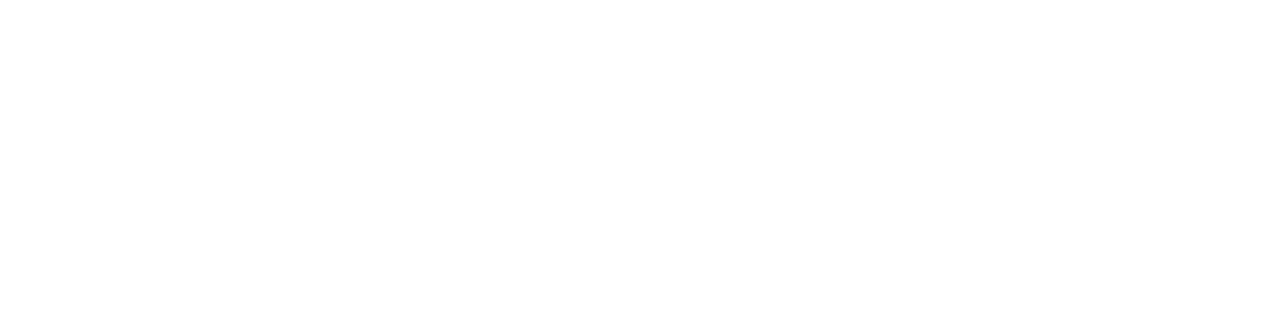
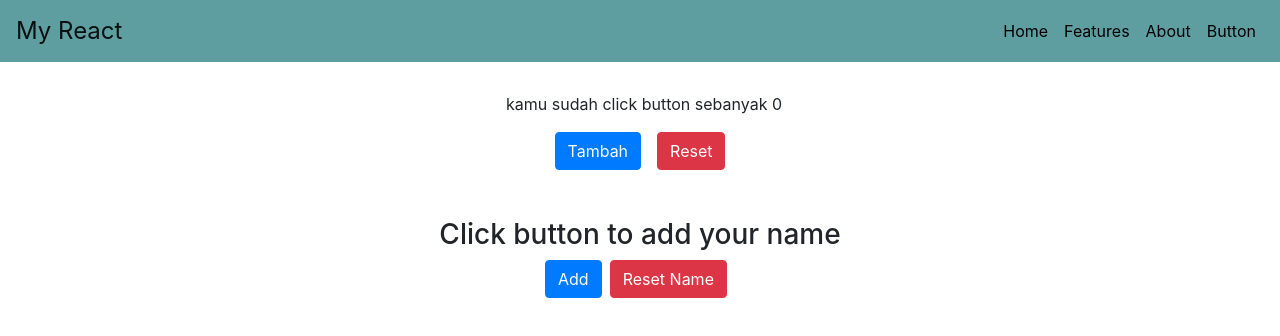
Before and after one commit to sgitwhyd/my-first-react-app, a React (Create React App) app: page /Button in a window 1280 px wide. Shown: the top 336 px of the page. Built offline with nearby package versions, Linux system fonts and the light colour scheme.

Commit message:
add new script

```diff
--- a/package.json
+++ b/package.json
@@ -7,6 +7,7 @@
     "@testing-library/react": "^9.5.0",
     "@testing-library/user-event": "^7.2.1",
     "bootstrap": "^4.5.2",
+    "jquery": "^3.5.1",
     "react": "^16.13.1",
     "react-dom": "^16.13.1",
     "react-router-dom": "^5.2.0",
--- a/public/index.html
+++ b/public/index.html
@@ -39,8 +39,6 @@
       To begin the development, run `npm start` or `yarn start`.
       To create a production bundle, use `npm run build` or `yarn build`.
     -->
-    <script src="https://code.jquery.com/jquery-3.5.1.slim.min.js" integrity="sha384-DfXdz2htPH0lsSSs5nCTpuj/zy4C+OGpamoFVy38MVBnE+IbbVYUew+OrCXaRkfj" crossorigin="anonymous"></script>
-<script src="https://cdn.jsdelivr.net/npm/popper.js@1.16.1/dist/umd/popper.min.js" integrity="sha384-9/reFTGAW83EW2RDu2S0VKaIzap3H66lZH81PoYlFhbGU+6BZp6G7niu735Sk7lN" crossorigin="anonymous"></script>
-<script src="https://stackpath.bootstrapcdn.com/bootstrap/4.5.2/js/bootstrap.min.js" integrity="sha384-B4gt1jrGC7Jh4AgTPSdUtOBvfO8shuf57BaghqFfPlYxofvL8/KUEfYiJOMMV+rV" crossorigin="anonymous"></script>
+    <script src="https://code.jquery.com/jquery-3.5.1.slim.min.js" integrity="sha256-4+XzXVhsDmqanXGHaHvgh1gMQKX40OUvDEBTu8JcmNs=" crossorigin="anonymous"></script>
   </body>
 </html>
--- a/src/About.js
+++ b/src/About.js
@@ -1,8 +1,11 @@
 import React from "react";
 
-
-const Hello = () => {
-    return <h1 className="text-center">Sigit Wahyudi</h1>
+function About() {
+  return (
+    <div>
+      <h1 className="text-center">This is About page</h1>
+    </div>
+  );
 }
 
-export default Hello;
+export default About;
--- a/src/App.js
+++ b/src/App.js
@@ -5,6 +5,7 @@ import Hello from './About.js';
 import Navbar from './component/Navbar';
 import Home from './Home';
 import Features from './Features.js';
+import Button from './component/Button';
 import { BrowserRouter, Route} from 'react-router-dom'
 
 function App() {
@@ -13,7 +14,7 @@ function App() {
     <Route exact path="/">
       <Navbar/>
       <Home/>
-    </Route>
+        </Route>
     <Route path="/About">
       <Navbar/>
       <Hello/>
@@ -22,6 +23,10 @@ function App() {
     <Navbar/>
     <Features/>
     </Route>
+    <Route path="/Button">
+      <Navbar/>
+      <Button color="primary" colorReset="danger" margin="mx-2"/>
+    </Route>
    </BrowserRouter>
   );
 }
--- a/src/Features.js
+++ b/src/Features.js
@@ -1,8 +1,11 @@
-import React from 'react'
+import React from "react";
 
-
-const Features = () => {
-    return <h1 className="text-center">this Features Page</h1>
+function Features() {
+  return (
+    <div>
+      <h1 className="text-center">This is feature page</h1>
+    </div>
+  );
 }
 
 export default Features;
--- /dev/null
+++ b/src/component/Button.js
@@ -0,0 +1,43 @@
+import React, {useState} from "react";
+
+const Button = ({color, colorReset, margin}) => {
+  const [number, setNumber] = useState(0);
+  const [massage, notif] = useState("Click button to add your name");
+  return (
+    <>
+      <div className="text-center mb-5">
+        <p className="ml-2">kamu sudah click button sebanyak {number}</p>
+        <button
+          className={`btn btn-${color} ${margin}`}
+          onClick={() => setNumber(number + 1)}
+        >
+          Tambah
+        </button>
+        <button
+          className={`btn btn-${colorReset} ${margin}`}
+          onClick={() => setNumber(0)}
+        >
+          Reset
+        </button>
+      </div>
+
+      <div className="popUp text-center">
+        <h3>{massage}</h3>
+        <button
+          className={`btn btn-${color}`}
+          onClick={() => notif(prompt("type your name ?"))}
+        >
+          Add
+        </button>
+        <button
+          className={`btn btn-${colorReset} ${margin}`}
+          onClick={() => notif("Click button to add your name")}
+        >
+          Reset Name
+        </button>
+      </div>
+    </>
+  );
+};
+
+export default Button;
--- a/src/component/Navbar.css
+++ b/src/component/Navbar.css
@@ -1,15 +1,20 @@
 body {
-    font-family: sans-serif;
+  font-family: sans-serif;
 }
 
 .navbar {
-    background: red;
-    margin-bottom: 30px;
+  background-color: cadetblue;
+  margin-bottom: 30px;
 }
 .navbar .navbar-brand {
-    font-size: 24px;
+  font-size: 24px;
 }
-.navbar .navbar-nav .nav-item Link{
-    font-size: 18px;
-    margin: 0px 10px 0px 10px;
+.navbar .navbar-nav .nav-item .nav-link {
+  font-size: 16px;
+  color: black;
 }
+
+.navbar .navbar-nav .nav-item .nav-link:hover {
+  text-decoration: underline;
+  font-weight: bold;
+}
--- a/src/component/Navbar.js
+++ b/src/component/Navbar.js
@@ -1,14 +1,13 @@
 import React from 'react'
 import { Link } from 'react-router-dom'
-import 'bootstrap/dist/css/bootstrap.min.css'
 import "./Navbar.css"
 
 const Navbar = () => {
     return (
-                <nav className="navbar navbar-expand-lg navbar-light">
-        <a className="navbar-brand" href="/">My React</a>
-        <button className="navbar-toggler" type="button" data-toggle="collapse" data-target="#navbarNav" aria-controls="navbarNav" aria-expanded="false" aria-label="Toggle navigation">
-            <span className="navbar-toggler-icon"></span>
+                <nav class="navbar navbar-expand-lg navbar-light">
+        <a class="navbar-brand" href="/">My React</a>
+        <button class="navbar-toggler" type="button" data-toggle="collapse" data-target="#navbarNav" aria-controls="navbarNav" aria-expanded="false" aria-label="Toggle navigation">
+            <span class="navbar-toggler-icon"></span>
         </button>
         <div class="collapse navbar-collapse" id="navbarNav">
             <ul class="navbar-nav ml-auto">
@@ -21,6 +20,9 @@ const Navbar = () => {
             <li class="nav-item">
                 <Link   className="nav-link " to="/About">About</Link>
             </li>
+            <li class="nav-item">
+                <Link   className="nav-link " to="/Button">Button</Link>
+            </li>
             </ul>
         </div>
         </nav>
```
Also changed, not shown: src/index.js (+7 -7 lines), 1 other file (tests, documents, lock files or other folders).
